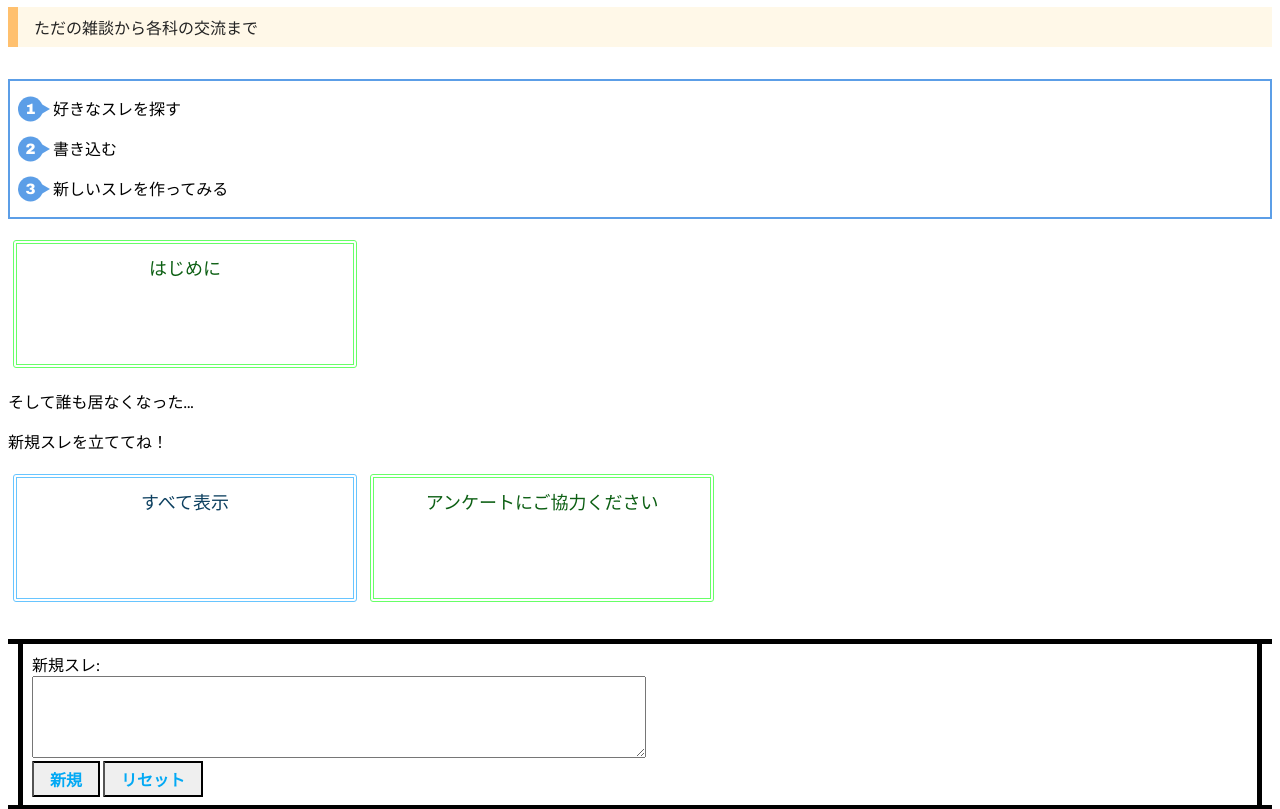
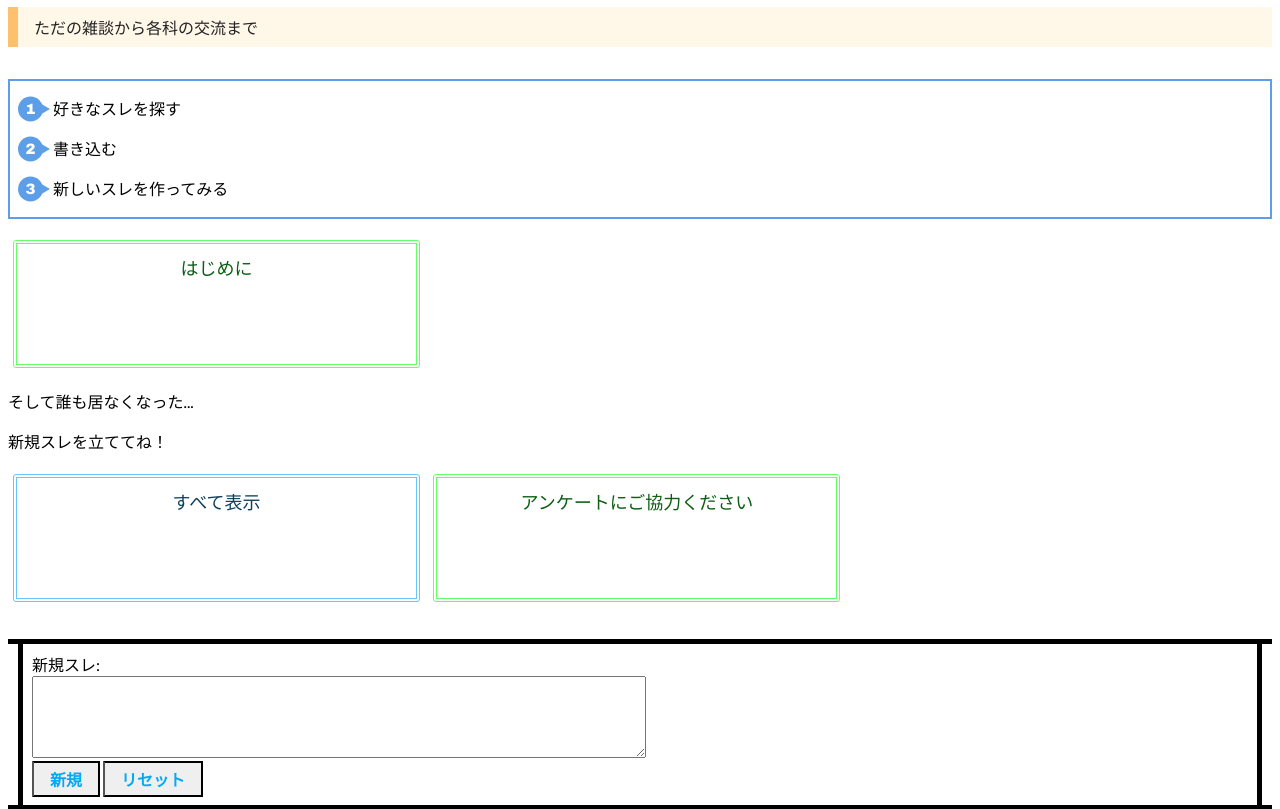
Before and after one commit to mio256/octony, a Django app: template board/templates/board/index.html in a window 1280 px wide. Shown: the part 580-1389 px from the top of the page. Run offline with Django 3.2, Linux system fonts and the light colour scheme; the template is opened without the code that fills it, so the values that code supplies are empty.

Commit message:
index スレ数6+3 PCスレサイズ30%

```diff
--- a/board/static/board/style.css
+++ b/board/static/board/style.css
@@ -219,7 +219,7 @@ ul li {
 /* スレッド 一覧 青枠線 */
 .btn-blue-border {
   /* サイズ類 */
-  width: 25%;
+  width: 30%;
   height: 100px;
   display: inline-block;
   vertical-align:  top;    /* 上揃えにする */
@@ -251,7 +251,7 @@ ul li {
 /* スレッド 一覧 赤枠線 */
 .btn-red-border {
   /* サイズ類 */
-  width: 25%;
+  width: 30%;
   height: 100px;
   display: inline-block;
   vertical-align:  top;    /* 上揃えにする */
@@ -283,7 +283,7 @@ ul li {
 /* スレッド 一覧 緑枠線 */
 .btn-green-border {
   /* サイズ類 */
-  width: 25%;
+  width: 30%;
   height: 100px;
   display: inline-block;
   vertical-align:  top;    /* 上揃えにする */
--- a/board/views.py
+++ b/board/views.py
@@ -19,7 +19,7 @@ class IndexView(generic.ListView):
         """
         return Thread.objects.filter(
             pub_date__lte=timezone.now()
-        ).order_by('-latest_date')[:7]
+        ).order_by('-latest_date')[:6]
 
 
 class ListView(generic.ListView):
```
